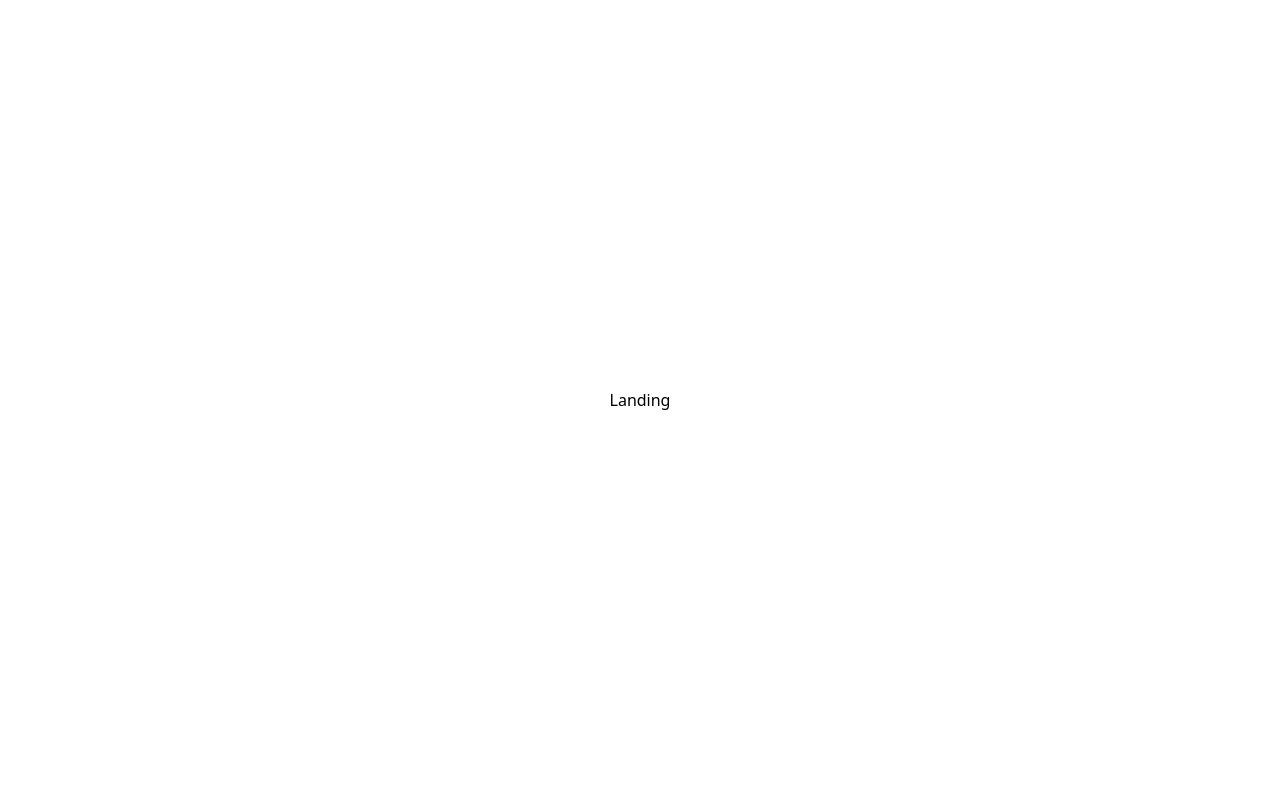
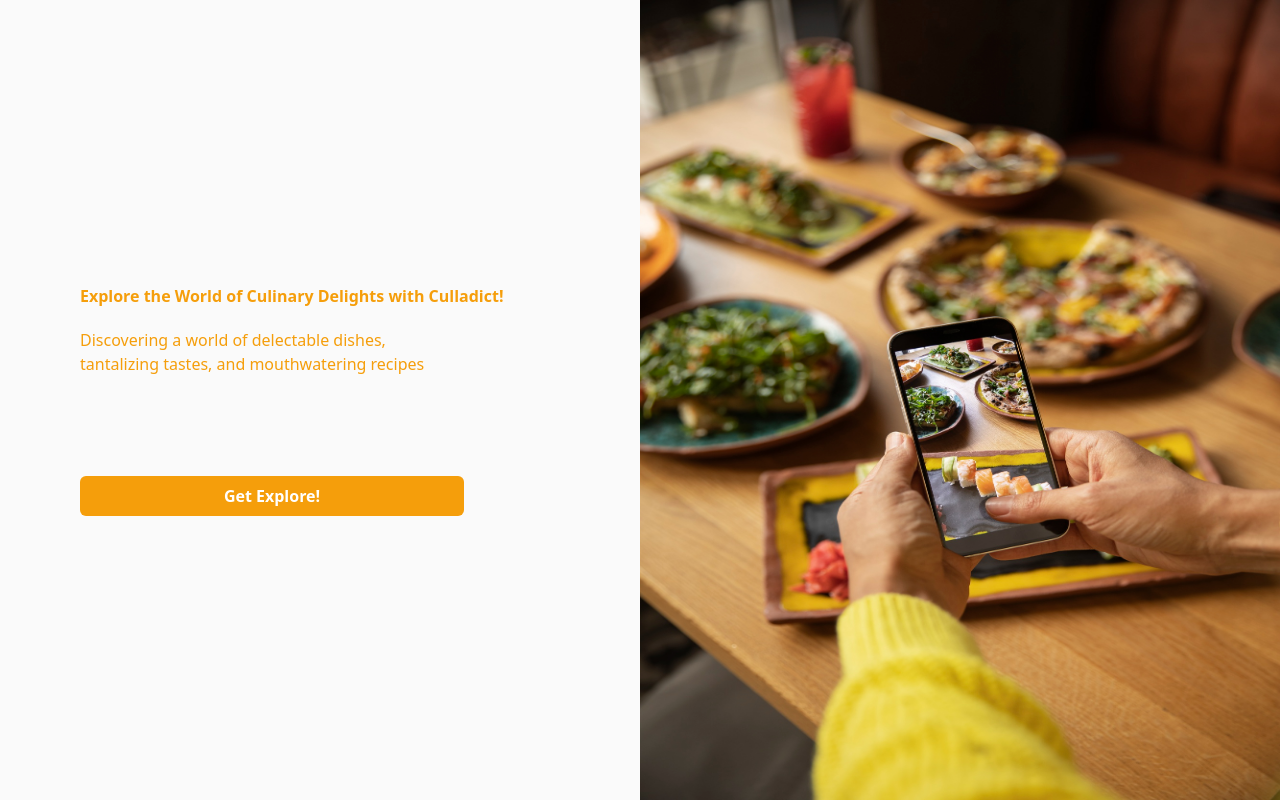
Before and after one commit to BagasDhitya/culinary-app, a Next.js app: page / in a window 1280 px wide. Built offline with nearby package versions, Linux system fonts and the light colour scheme.

Commit message:
add: slicing button and landing page

```diff
--- /dev/null
+++ b/src/components/Button.tsx
@@ -0,0 +1,17 @@
+import React, { FC } from "react";
+
+import { Button } from "@/utils/component";
+
+const Button: FC<Button> = ({ id, label, onClick }) => {
+  return (
+    <a
+      id={id}
+      onClick={onClick}
+      className="w-full h-full bg-culinary-amber-500 rounded-md flex justify-center items-center hover:bg-culinary-amber-600 focus:outline-none border-none cursor-pointer"
+    >
+      <label className="font-semibold text-white">{label}</label>
+    </a>
+  );
+};
+
+export default Button;
--- a/src/pages/index.tsx
+++ b/src/pages/index.tsx
@@ -1,9 +1,36 @@
-import React from "react";
+import Image from "next/image";
 
 import Layout from "@/components/Layout";
+import Button from "@/components/Button";
 
 const Landing = () => {
-  return <Layout>Landing</Layout>;
+  return (
+    <Layout>
+      <div className="grid grid-cols-2">
+        <div className="bg-culinary-white w-screen h-screen flex flex-col gap-y-5 justify-center items-start">
+          <h2 className="mx-20 font-semibold text-amber-500">
+            Explore the World of Culinary Delights with Culladict!
+          </h2>
+          <div className="w-96 mx-20">
+            <p className="text-amber-500">
+              Discovering a world of delectable dishes, tantalizing tastes, and
+              mouthwatering recipes
+            </p>
+          </div>
+          <div className="w-96 h-10 mx-20 mt-20">
+            <Button id="started" label="Get Explore!" />
+          </div>
+        </div>
+        <div className="w-full h-screen flex items-center">
+          <Image
+            className="h-full w-full"
+            alt="landing"
+            src={require("../../public/landing.jpeg")}
+          />
+        </div>
+      </div>
+    </Layout>
+  );
 };
 
 export default Landing;
--- /dev/null
+++ b/src/utils/component.ts
@@ -0,0 +1,5 @@
+export interface Button {
+    id: string;
+    label?: string,
+    onClick?: () => void
+}
```
